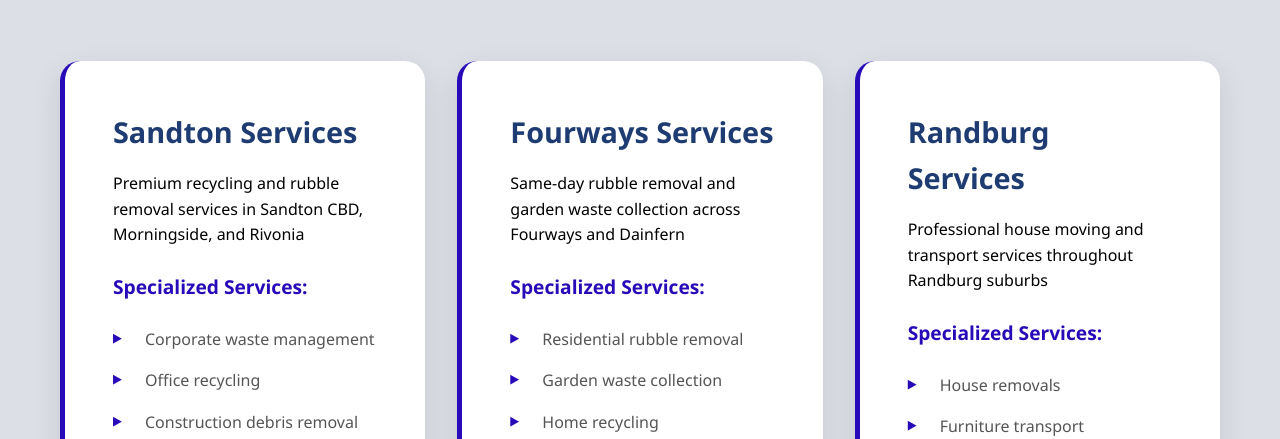
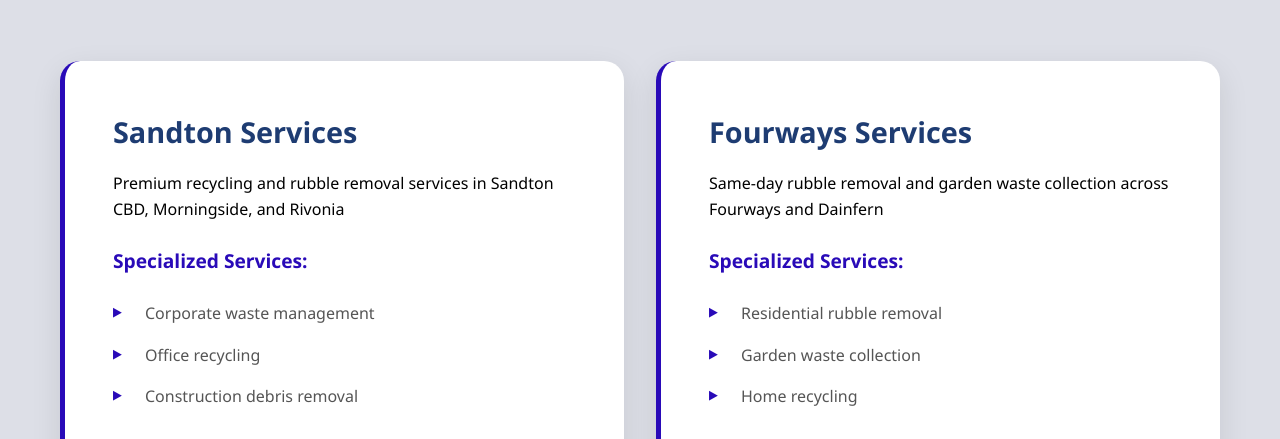
Before and after one commit to geniuskudzai21/DragonConstructors-Transport, a plain HTML site: page index.html in a window 1280 px wide. Shown: the part 4149-4588 px from the top of the page. Drawn offline with Linux system fonts and the light colour scheme.

```diff
--- a/style.css
+++ b/style.css
@@ -1,10 +1,17 @@
 /* ===== LOCAL SERVICES GRID ===== */
 .local-services-grid {
-    display: grid;
-    grid-template-columns: repeat(auto-fit, minmax(320px, 1fr));
-    gap: 2rem;
-    margin-bottom: 2rem;
+        display: grid;
+        grid-template-columns: repeat(2, 1fr);
+        gap: 2rem;
+        margin-bottom: 2rem;
 }
+
+@media (max-width: 900px) {
+    .local-services-grid {
+        grid-template-columns: 1fr;
+    }
+}
+
 /* ===== CSS RESET & BASE STYLES ===== */
 * {
     margin: 0;
```
